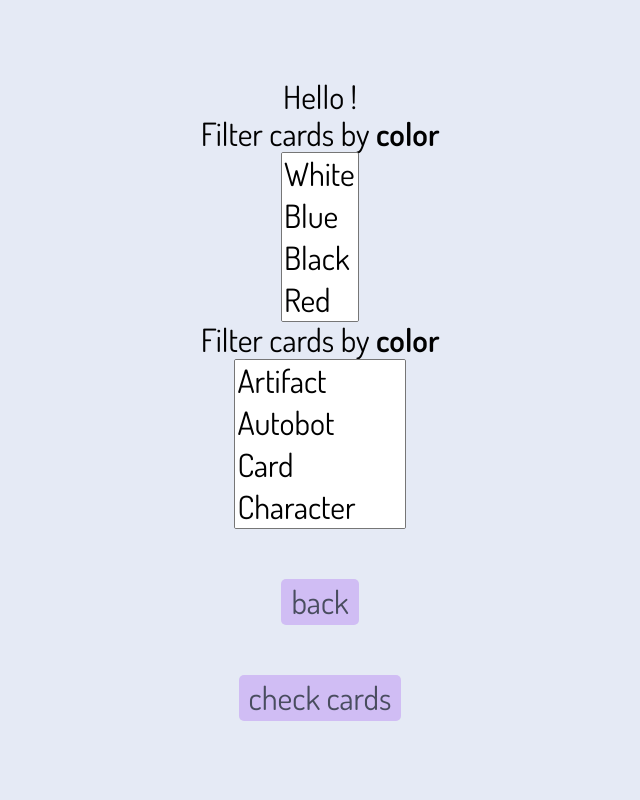
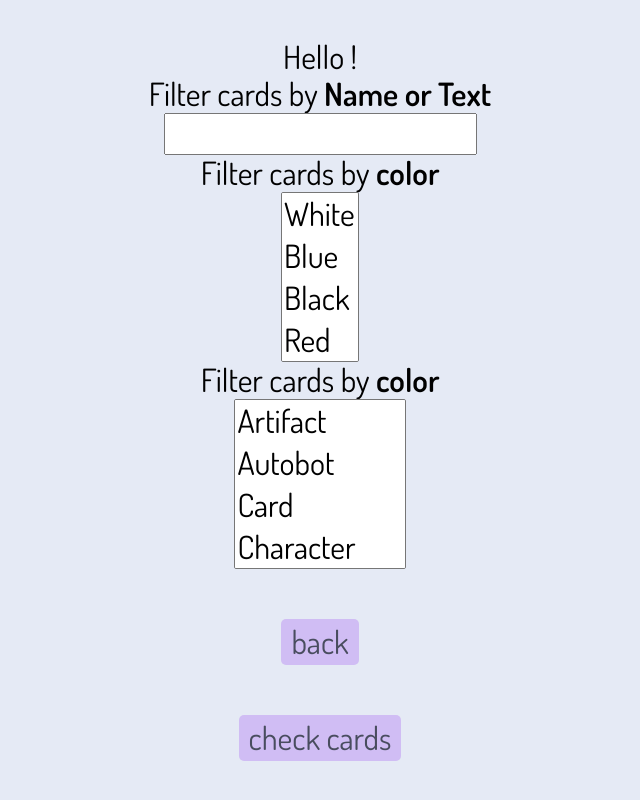
Before and after one commit to Shizuri/PolarCape_Entry_Frontend, a plain HTML site: page HomePage/cards-page.html in a window 1280 px wide. Shown: the whole page, without its empty margins (320-960 px from the left). Drawn offline with Linux system fonts and the light colour scheme; no server answers.

Commit message:
Working on filter by name

```diff
--- a/HomePage/cards-page.html
+++ b/HomePage/cards-page.html
@@ -18,6 +18,10 @@
 
     <div class="cards-page-container">
         <div class="cards-page-message">Hello <span id="cards-page-name"></span>!</div>
+
+        <label for="card-name-filter-selector">Filter cards by <strong>Name or Text</strong></label>
+        <input type="text" id="card-name-filter-selector">
+
         <label for="card-color-selector">Filter cards by <strong>color</strong></label>
         <select class="CardsPage-card-color-selector" id="card-color-selector" multiple onchange="filterCards()">
         <option class="card-color-option" value="White">White</option>
--- a/HomePage/js/cards-page.js
+++ b/HomePage/js/cards-page.js
@@ -101,44 +101,10 @@ const getSelectedOptions = element => {
     return options
 }
 
-// const sortCardsByColor2 = element => {
-//     // let colorSelector = document.getElementById('card-color-selector')
-
-//     cardColorSelectedValues = getSelectedOptions(element)
-//     // console.log('cardColorSelectedValues: ', cardColorSelectedValues)
-
-//     // console.log(element)
-//     // console.log(colorSelector)
-//     // console.log(colorSelector.value)
-//     // console.log(colorSelector.target)
-
-//     // Filter by card color
-//     const cardColorSelectedValuesFilterResult = cards.filter(card => {
-//         // Check if the card has a color provided by the API
-//         if (card.colors) {
-//             for (let i = 0; i < card.colors.length; i++) {
-//                 for (let j = 0; j < cardColorSelectedValues.length; j++) {
-//                     if (card.colors[i].toLowerCase().includes(cardColorSelectedValues[j].toLowerCase())) {
-//                         // If any member of the card types array is found in the array of selected types, filter it in
-//                         // This will make sure that if the card has more than one type it will still be shown
-//                         return true
-//                     }
-//                 }
-//             }
-//         }
-//         return false
-//     })
-
-//     if (cardColorSelectedValues.length > 0) {
-//         filteredCards = cardColorSelectedValuesFilterResult
-//     } else {
-//         // If no items are selected, return all items
-
-//         // filteredCards = cards
-//     }
-
-//     renderData(filteredCards)
-// }
+document.getElementById('card-name-filter-selector').oninput = element => {
+    // save this into global val than check in filterCards
+    console.log('element: ', element.target.value)
+}
 
 const filterCards = () => {
     // Reset filtered cards to be all cards and then start filtering
```
Lines whose indentation alone changed are shown as unchanged.
